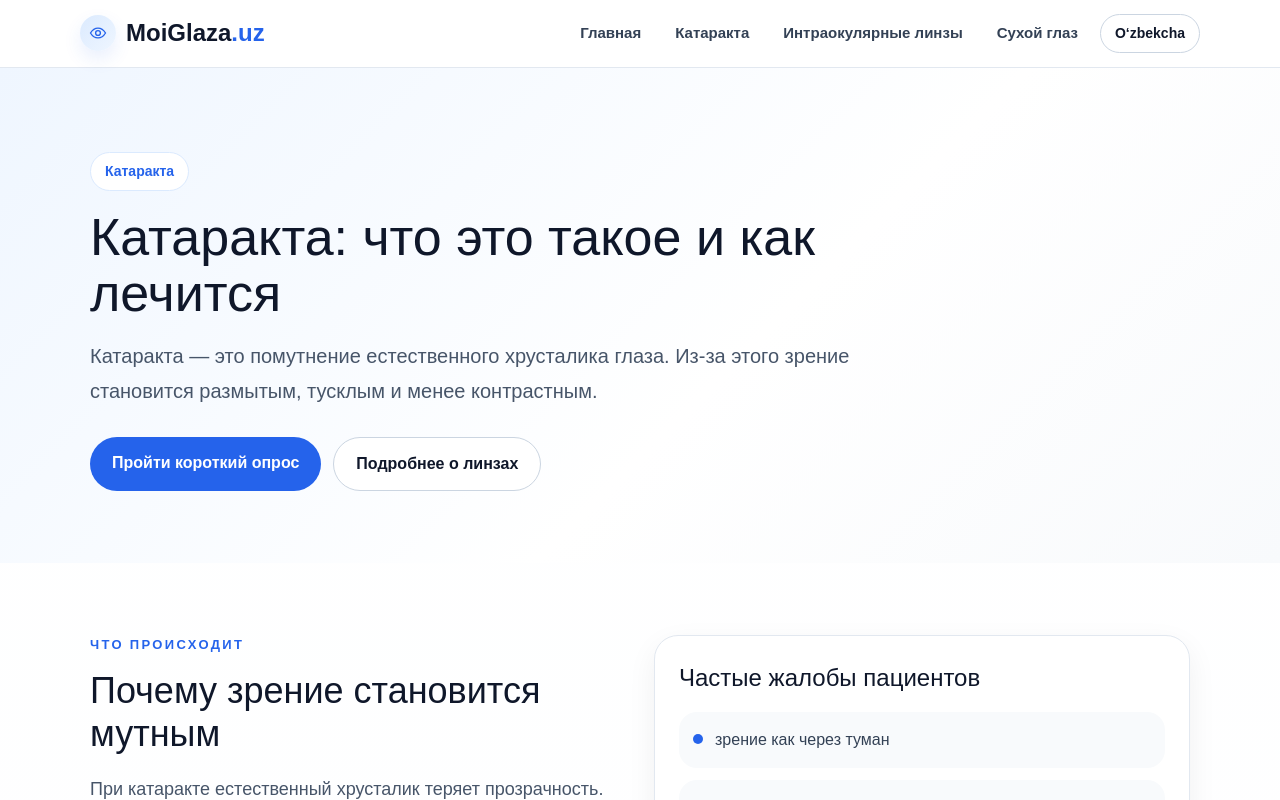
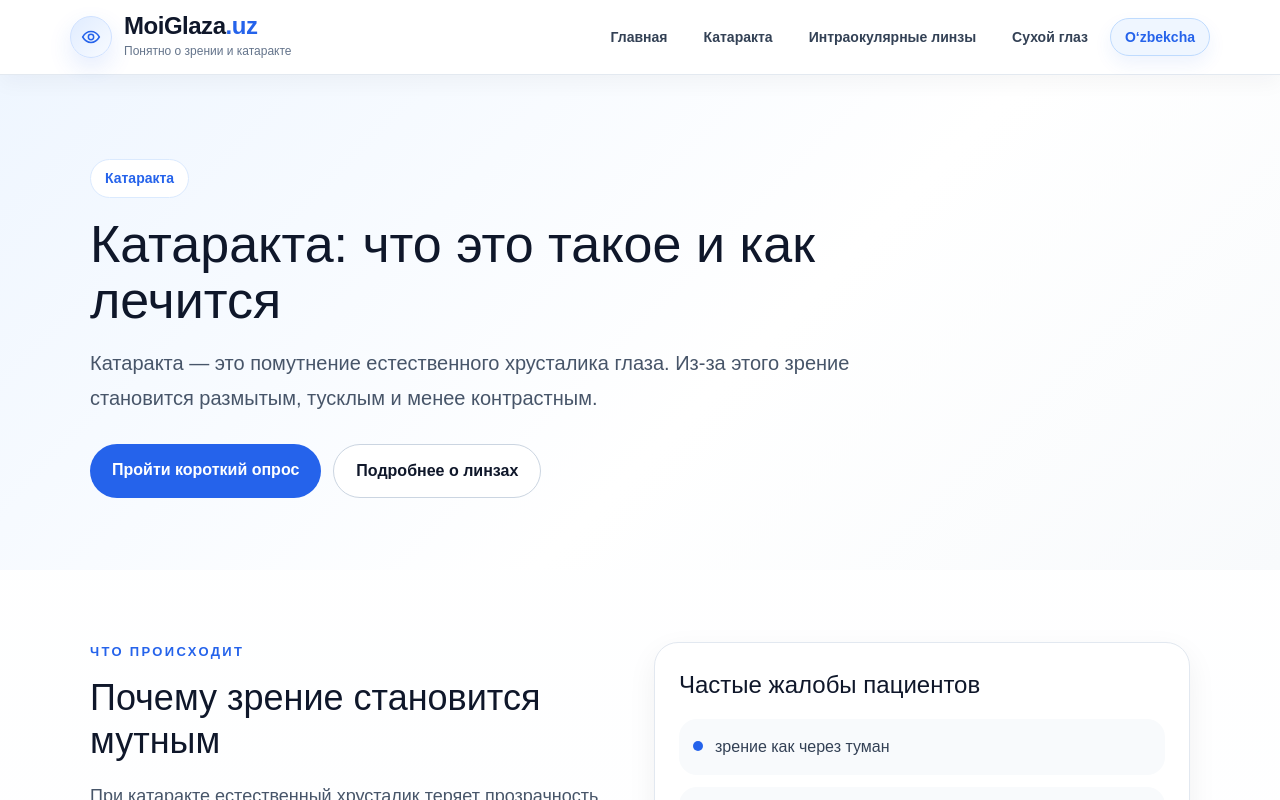
Before and after one commit to Amidro/moiglaza, a Next.js app: page /ru/katarakta in a window 1280 px wide. Shown: the top 800 px of the page. Built offline with nearby package versions, Linux system fonts and the light colour scheme.

Commit message:
Update Header.tsx

```diff
--- a/components/Header.tsx
+++ b/components/Header.tsx
@@ -1,24 +1,32 @@
 export default function Header() {
+  const navItems = [
+    { label: "Главная", href: "/ru" },
+    { label: "Катаракта", href: "/ru/katarakta" },
+    { label: "Интраокулярные линзы", href: "/ru/intraokulyarnye-linzy" },
+    { label: "Сухой глаз", href: "/ru/suhoj-glaz" }
+  ];
+
   return (
     <header
       style={{
         position: "sticky",
         top: 0,
-        zIndex: 50,
-        background: "rgba(255,255,255,0.88)",
-        backdropFilter: "blur(14px)",
-        WebkitBackdropFilter: "blur(14px)",
-        borderBottom: "1px solid #e2e8f0"
+        zIndex: 60,
+        background: "rgba(255,255,255,0.92)",
+        backdropFilter: "blur(18px)",
+        WebkitBackdropFilter: "blur(18px)",
+        borderBottom: "1px solid rgba(226,232,240,0.95)",
+        boxShadow: "0 8px 20px rgba(15,23,42,0.04)"
       }}
     >
       <div
         style={{
-          maxWidth: 1160,
+          maxWidth: 1180,
           margin: "0 auto",
           padding: "14px 20px",
           display: "flex",
+          alignItems: "center",
           justifyContent: "space-between",
-          alignItems: "center",
           gap: 18,
           flexWrap: "wrap"
         }}
@@ -28,27 +36,27 @@ export default function Header() {
           style={{
             display: "flex",
             alignItems: "center",
-            gap: 10,
+            gap: 12,
             textDecoration: "none",
-            color: "#0f172a",
-            minWidth: 0
+            color: "#0f172a"
           }}
         >
           <div
             style={{
-              width: 36,
-              height: 36,
+              width: 42,
+              height: 42,
               borderRadius: 999,
-              background: "linear-gradient(135deg, #dbeafe 0%, #eff6ff 100%)",
+              background: "linear-gradient(135deg, #e0ecff 0%, #f8fbff 100%)",
+              border: "1px solid #cfe1ff",
               display: "flex",
               alignItems: "center",
               justifyContent: "center",
-              boxShadow: "0 8px 18px rgba(37,99,235,0.10)"
+              boxShadow: "0 10px 24px rgba(37,99,235,0.12)"
             }}
           >
             <svg
-              width="18"
-              height="18"
+              width="20"
+              height="20"
               viewBox="0 0 24 24"
               fill="none"
               aria-hidden="true"
@@ -62,45 +70,50 @@ export default function Header() {
             </svg>
           </div>
 
+          <div>
             <div
               style={{
-              fontWeight: 700,
+                fontWeight: 800,
                 fontSize: 24,
-              lineHeight: 1
+                lineHeight: 1,
+                letterSpacing: "-0.02em"
               }}
             >
               MoiGlaza<span style={{ color: "#2563eb" }}>.uz</span>
+            </div>
+            <div
+              style={{
+                fontSize: 12,
+                color: "#64748b",
+                marginTop: 4
+              }}
+            >
+              Понятно о зрении и катаракте
+            </div>
           </div>
         </a>
 
         <nav
           style={{
             display: "flex",
-            gap: 10,
-            flexWrap: "wrap",
-            alignItems: "center"
+            alignItems: "center",
+            gap: 8,
+            flexWrap: "wrap"
           }}
         >
-          {[
-            { label: "Главная", href: "/ru" },
-            { label: "Катаракта", href: "/ru/katarakta" },
-            {
-              label: "Интраокулярные линзы",
-              href: "/ru/intraokulyarnye-linzy"
-            },
-            { label: "Сухой глаз", href: "/ru/suhoj-glaz" }
-          ].map((item) => (
+          {navItems.map((item) => (
             <a
               key={item.href}
               href={item.href}
               style={{
                 textDecoration: "none",
                 color: "#334155",
-                padding: "10px 12px",
-                borderRadius: 12,
-                fontWeight: 600,
-                fontSize: 15,
-                lineHeight: 1.2
+                padding: "10px 14px",
+                borderRadius: 999,
+                fontWeight: 700,
+                fontSize: 14,
+                lineHeight: 1.2,
+                background: "#ffffff"
               }}
             >
               {item.label}
@@ -111,14 +124,15 @@ export default function Header() {
             href="/uz"
             style={{
               textDecoration: "none",
-              color: "#0f172a",
-              border: "1px solid #cbd5e1",
-              background: "#ffffff",
+              color: "#2563eb",
+              border: "1px solid #bfdbfe",
+              background: "#eff6ff",
               padding: "10px 14px",
               borderRadius: 999,
-              fontWeight: 700,
+              fontWeight: 800,
               fontSize: 14,
-              lineHeight: 1.2
+              lineHeight: 1.2,
+              boxShadow: "0 8px 18px rgba(37,99,235,0.08)"
             }}
           >
             O‘zbekcha
```
Lines whose indentation alone changed are shown as unchanged.
